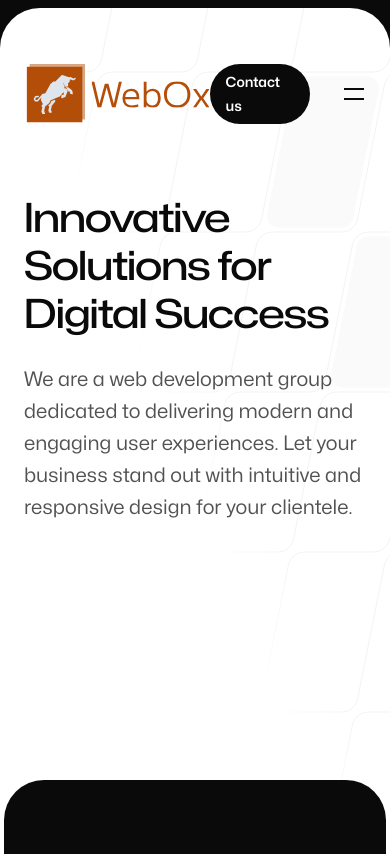
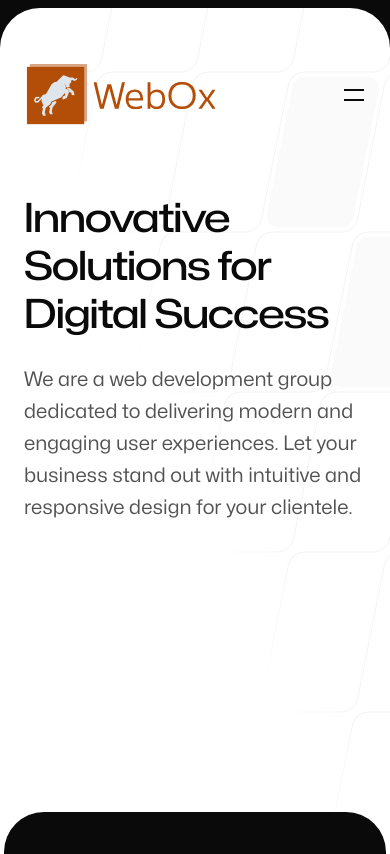
Before and after one commit to elehma4/webox.tech, a Next.js app: page / in a window 390 px wide. Shown: the top 854 px of the page. Built offline with nearby package versions, Linux system fonts and the light colour scheme.

Commit message:
styles: hero

```diff
--- a/src/app/page.tsx
+++ b/src/app/page.tsx
@@ -151,7 +151,7 @@ export const metadata: Metadata = {
 export default async function Home() {
   return (
     <>
-      <Container className="mt-24 sm:mt-32 md:mt-56 mb-64">
+      <Container className="mt-24 sm:mt-32 md:mt-56 mb-72">
         <FadeIn className="max-w-3xl">
           <h1 className="font-display text-5xl font-medium tracking-tight text-neutral-950 [text-wrap:balance] sm:text-7xl flex-auto">
              Innovative Solutions for Digital Success          </h1>
--- a/src/components/RootLayout.tsx
+++ b/src/components/RootLayout.tsx
@@ -18,9 +18,6 @@ import { Button } from '@/components/Button'
 import { Container } from '@/components/Container'
 import { Footer } from '@/components/Footer'
 import { GridPattern } from '@/components/GridPattern'
-import { Logo, Logomark } from '@/components/Logo'
-import { Offices } from '@/components/Offices'
-import { SocialMedia } from '@/components/SocialMedia'
 import logo from "../images/logos/webox-high-resolution-logo-transparent.svg"
 
 const RootLayoutContext = createContext<{
@@ -74,7 +71,7 @@ function Header({
           <Image className='w-48 h-auto' src={logo} alt={'WebOx Logo'} />
         </Link>
         <div className="flex items-center gap-x-8">
-          <Button href="/contact" invert={invert}>
+          <Button href="/contact" className='max-[437px]:hidden' invert={invert}>
             Contact us
           </Button>
           <button
```
